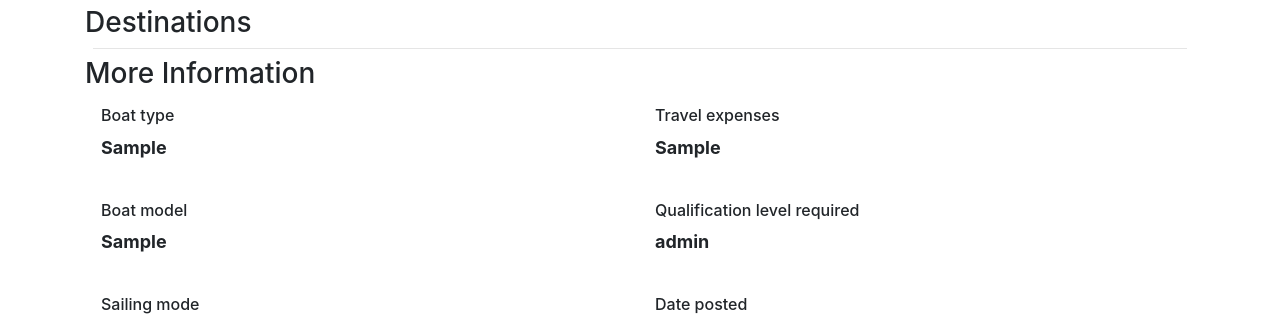
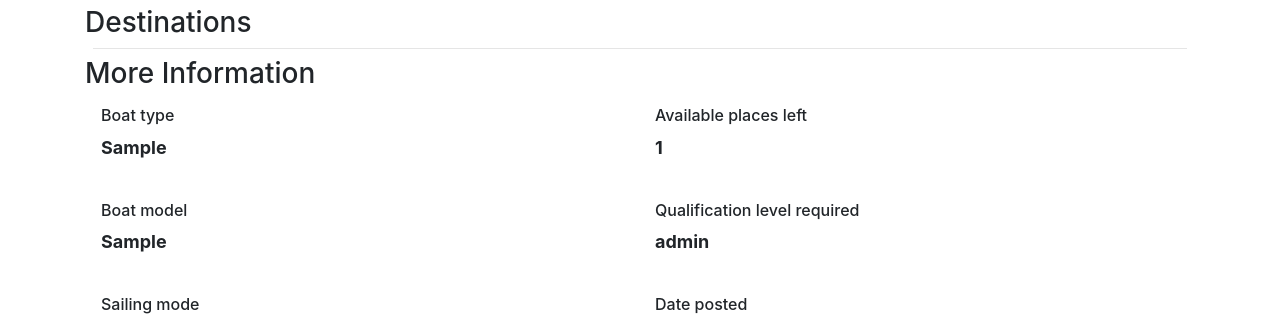
Before and after one commit to FeliNUx42/BlaBlaBoats, a Flask app: page /trip/1 in a window 1280 px wide, after a click on "More Information". Shown: the part 529-847 px from the top of the page. Run offline with Flask 2, Linux system fonts and the light colour scheme; tables that the repository leaves empty hold one stand-in row (values such as "Sample post"); grey boxes marked "Sample" are stand-in pictures; parts of the project's set-up code (start-up, migrations or seed data) failed here and were passed over; some libraries are stand-ins or nearby versions.

Commit message:
Added Max People

```diff
--- a/app/forms/search.py
+++ b/app/forms/search.py
@@ -14,6 +14,7 @@ class SearchForm(FlaskForm):
   end_date = DateField(validators=[Optional()])
   boat_type = SelectField(label="Boat type", choices=("All", "Sailingboat", "Motorboat"), validators=[DataRequired()])
   sailing_mode = SelectField(label="Sailing mode", choices=("All", "Costal", "Offshore", "Regatta", "Boat Delivery"), validators=[DataRequired()])
+  people = IntegerField(label="People", validators=[Optional(), NumberRange(min=1, max=127)])
   sort_by = SelectField(label="Sort by", choices=("Most relevant", "Nearest to location", "Alphabetically, A-Z", "Alphabetically, Z-A", "Created, new to old", "Created, old to new"), validators=[Optional()])
   results_per_page = IntegerField(label="Results per page", validators=[Optional(), NumberRange(min=0, max=100)], default=lambda:current_app.config["RES_PER_PAGE"])
 
--- a/app/forms/trips.py
+++ b/app/forms/trips.py
@@ -1,6 +1,6 @@
 from flask_wtf import FlaskForm
-from wtforms import Form, StringField, TextAreaField, DateField, SelectField, SubmitField, FileField, FieldList, FormField, HiddenField, DecimalField
-from wtforms.validators import DataRequired, Length, Optional
+from wtforms import Form, StringField, TextAreaField, DateField, SelectField, SubmitField, FileField, FieldList, FormField, HiddenField, DecimalField, IntegerField
+from wtforms.validators import DataRequired, Length, Optional, NumberRange
 from flask_wtf.file import FileAllowed
 
 
@@ -20,7 +20,7 @@ class CreateEditTripForm(FlaskForm):
   boat_type = SelectField(label="Boat type", choices=("Sailingboat", "Motorboat"), validators=[DataRequired()])
   boat_model = StringField(label="Boat model", validators=[DataRequired(), Length(max=10)])
   sailing_mode = SelectField(label="Sailing mode", choices=("Costal", "Offshore", "Regatta", "Boat Delivery"), validators=[DataRequired()])
-  travel_expenses = StringField(label="Travel expenses", validators=[DataRequired(), Length(max=64)])
+  places = IntegerField(label="Available places left", validators=[DataRequired(), NumberRange(min=1, max=127)])
   qualif_level = StringField(label="Qualification level required", validators=[DataRequired(), Length(max=64)])
   submit = SubmitField("Create Trip")
 
--- a/app/models.py
+++ b/app/models.py
@@ -82,6 +82,7 @@ class User(db.Model, UserMixin, SearchableMixin):
   id = db.Column(db.Integer, primary_key=True)
   uid = db.Column(db.String(), unique=True)
   email = db.Column(db.String(16))
+  created = db.Column(db.DateTime(timezone=True), default=datetime.utcnow)
   confirmed = db.Column(db.Boolean, default=False)
   username = db.Column(db.String(128), unique=True)
   first_name = db.Column(db.String(128))
@@ -183,7 +184,7 @@ class Destination(db.Model):
 
 
 class Trip(db.Model, SearchableMixin):
-  __indexing__ = ["uid", "title", "description", "boat_type", "boat_model", "sailing_mode", "created", "destinations"]
+  __indexing__ = ["uid", "title", "description", "boat_type", "boat_model", "sailing_mode", "places", "created", "destinations"]
   __searchable__ = ["uid", "title", "description", "boat_model"]
   __mapping__ = {
     "properties": {
@@ -193,6 +194,7 @@ class Trip(db.Model, SearchableMixin):
       "boat_type": {"type": "keyword"},
       "boat_model": {"type": "text"},
       "sailing_mode": {"type": "keyword"},
+      "places": {"type": "byte"},
       "created": {"type": "date"},
       "destinations": Destination.__mapping__
     }
@@ -204,7 +206,7 @@ class Trip(db.Model, SearchableMixin):
   boat_type = db.Column(db.String(64))
   boat_model = db.Column(db.String(64))
   sailing_mode = db.Column(db.String(64))
-  travel_expenses = db.Column(db.String(64))
+  places = db.Column(db.Integer)
   qualif_level = db.Column(db.String(64))
   created = db.Column(db.DateTime(timezone=True), default=datetime.utcnow)
 
--- a/app/static/js/clear_filters.js
+++ b/app/static/js/clear_filters.js
@@ -13,7 +13,8 @@ const dates = {
 
 const types = {
   boat_type: document.querySelector("select#boat_type"),
-  sailing_mode: document.querySelector("select#sailing_mode")
+  sailing_mode: document.querySelector("select#sailing_mode"),
+  people: document.querySelector("input#people")
 }
 
 
@@ -30,7 +31,8 @@ function clearDate({ start_date, end_date }) {
   end_date.value = "";
 }
 
-function clearType({ boat_type, sailing_mode }) {
+function clearType({ boat_type, sailing_mode, people }) {
   boat_type.value = "All";
   sailing_mode.value = "All";
+  people.value = "";
 }
--- a/app/templates/auth/confirm.html
+++ b/app/templates/auth/confirm.html
@@ -24,7 +24,7 @@
     <br>
     To start using this app you need to verify your email adress first.
     <br>
-    If you haven't received a confirmation email, click thhe button down below.
+    If you haven't received a confirmation email, click the button down below.
   </p>
 
   {{ form.csrf_token() }}
--- a/app/templates/layout/search_form.html
+++ b/app/templates/layout/search_form.html
@@ -1,6 +1,6 @@
 <form class="jumbotron pb-4 pt-4 mb-4" action="" method="get">
   <div class="input-group">
-    {{ form.q(class="form-control", placeholder="Search for trips, users... (leave empty too get all results)", autocomplete="off") }}
+    {{ form.q(class="form-control", placeholder="Search for trips, users... (leave empty to get all results)", autocomplete="off") }}
     <div class="input-group-append">
       <button class="btn btn-info text-toggle" type="button" data-toggle="collapse" data-target="#filters" style="border-right: 4px solid #343a40;"  aria-expanded="false">
         <span class="text-collapsed">Show filters</span>
@@ -53,6 +53,10 @@
         <span class="input-group-text">{{ form.sailing_mode.label.text }}</span>
       </div>
       {{ form.sailing_mode(class="custom-select") }}
+      <div class="input-group-append input-group-prepend">
+        <span class="input-group-text">{{ form.people.label.text }}</span>
+      </div>
+      {{ form.people(class="form-control") }}
       <div class="input-group-append">
         <button class="btn btn-info" type="button" onclick="clearType(types)">Reset</button>
       </div>
--- a/app/templates/main/user_results.html
+++ b/app/templates/main/user_results.html
@@ -8,7 +8,7 @@
         <div class="ml-5">
           <img src="{{ url_for('static', filename='pictures/'+user.profile_pic) }}" class="rounded-circle mr-2"
             style="width:32px; height: 32px; object-fit: cover;">
-          <span>Joined on {# moment(user.created).format("DD MMM, YYYY") #}</span>
+          <span>Joined on {{ moment(user.created).format("DD MMM, YYYY") }}</span>
         </div>
       </div>
       <p class="card-text" max-length="400">
--- a/app/templates/trips/create_edit.html
+++ b/app/templates/trips/create_edit.html
@@ -114,8 +114,8 @@
       </div>
 
       <div class="form-group">
-        <label class="control-label" for="">{{ form.travel_expenses.label }}</label>
-        <div>{{ form.travel_expenses(class="form-control") }}</div>
+        <label class="control-label" for="">{{ form.places.label }}</label>
+        <div>{{ form.places(class="form-control") }}</div>
       </div>
 
       <div class="form-group">
--- a/app/templates/trips/trip.html
+++ b/app/templates/trips/trip.html
@@ -139,8 +139,8 @@
           <p style="font-size:18px; font-weight:bold">{{ trip.boat_type }}</p>
         </div>
         <div class="col">
-          <h5 style="font-size:16px">Travel expenses</h5>
-          <p style="font-size:18px; font-weight:bold">{{ trip.travel_expenses }}</p>
+          <h5 style="font-size:16px">Available places left</h5>
+          <p style="font-size:18px; font-weight:bold">{{ trip.places }}</p>
         </div>
       </div>
       <div class="row mb-4">
--- a/app/trips.py
+++ b/app/trips.py
@@ -38,7 +38,7 @@ def edit(uid):
     trip.boat_type = form.boat_type.data
     trip.boat_model = form.boat_model.data
     trip.sailing_mode = form.sailing_mode.data
-    trip.travel_expenses = form.travel_expenses.data
+    trip.places = form.places.data
     trip.qualif_level = form.qualif_level.data
 
     if form.banner.data:
@@ -66,7 +66,7 @@ def edit(uid):
   form.boat_type.data = trip.boat_type
   form.boat_model.data = trip.boat_model
   form.sailing_mode.data = trip.sailing_mode
-  form.travel_expenses.data = trip.travel_expenses
+  form.places.data = trip.places
   form.qualif_level.data = trip.qualif_level
 
   form.dest.pop_entry()
@@ -101,7 +101,7 @@ def create():
     trip.boat_type = form.boat_type.data
     trip.boat_model = form.boat_model.data
     trip.sailing_mode = form.sailing_mode.data
-    trip.travel_expenses = form.travel_expenses.data
+    trip.places = form.places.data
     trip.qualif_level = form.qualif_level.data
 
     db.session.add(trip)
```
Also changed, not shown: app/home.py (+12 -2 lines).
